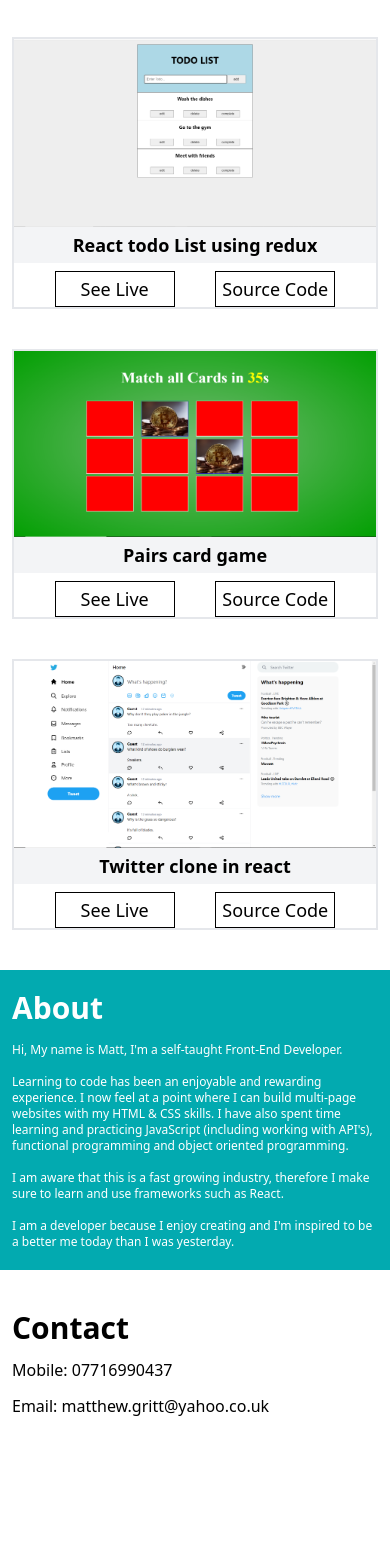
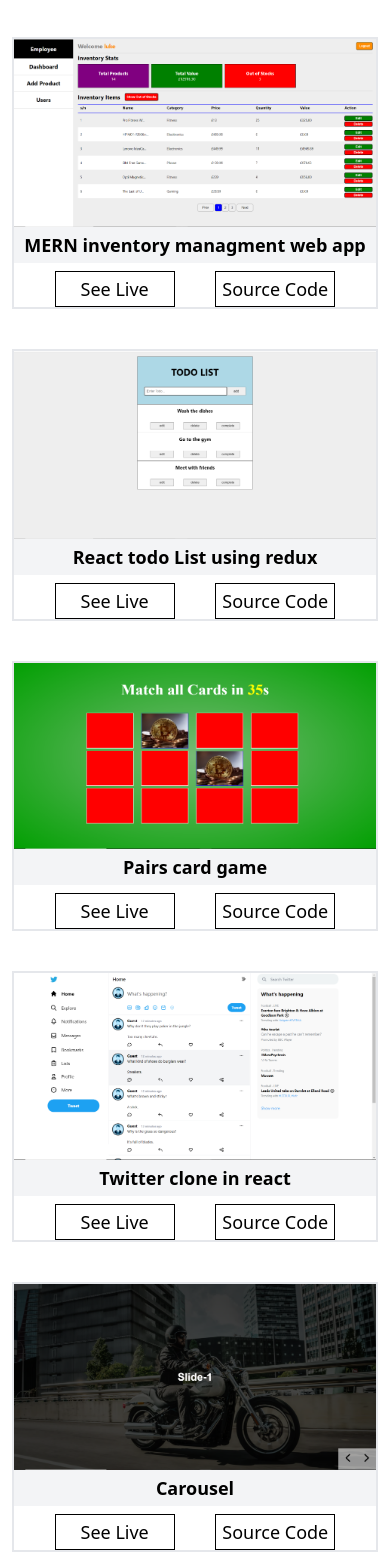
Before and after one commit to MatthewGritt/portfolio, a Next.js app: page / in a window 390 px wide. Shown: the part 432-1997 px from the top of the page. Before the commit the page ends 1890 px from the top, so only its background shows below. Built offline with nearby package versions, Linux system fonts and the light colour scheme.

Commit message:
Update Projects.js

```diff
--- a/components/Projects.js
+++ b/components/Projects.js
@@ -28,6 +28,36 @@ function Projects() {
             </a>
           </div>
         </div>
+        {/* inventory app  */}
+        <div className="font-bold sm:ml-3 w-full mt-10 border-2">
+          <img
+            className="object-contain"
+            src="/images/inventory.png"
+            alt="weather pic"
+          />
+          <p className="py-1 text-center bg-gray-100">
+            MERN inventory managment web app
+          </p>
+          <div className="flex items-center justify-evenly mt-2 ">
+            <a
+              href=""
+              target="_blank"
+              className="projectBtn"
+            >
+              See Live
+            </a>
+            <a
+              href="https://github.com/MatthewGritt/Inventory-management-backend"
+              target="_blank"
+              className="projectBtn"
+            >
+              Source Code
+            </a>
+          </div>
+        </div>
+      </div>
+      {/* project flex 2*/}
+      <div className="md:flex items-center text-lg sm:text-xl">
         {/* todo list */}
         <div className="mt-10 font-bold sm:mr-3 border-2">
           <img
@@ -108,6 +138,31 @@ function Projects() {
             </a>
           </div>
         </div>
+        {/* pairs */}
+        <div className="mt-10 font-bold sm:ml-3 border-2">
+          <img
+            className=" object-contain"
+            src="/images/carousel.png"
+            alt="pairs pic"
+          />
+          <p className="py-1 text-center bg-gray-100">Carousel</p>
+          <div className="flex items-center justify-evenly mt-2 ">
+            <a
+              href="https://matthewgritt.github.io/carousel/"
+              target="_blank"
+              className="projectBtn"
+            >
+              See Live
+            </a>
+            <a
+              href="https://github.com/MatthewGritt/carousel"
+              target="_blank"
+              className="projectBtn"
+            >
+              Source Code
+            </a>
+          </div>
+        </div>
       </div>
     </div>
   );
```
